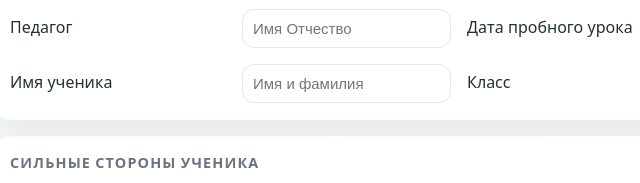
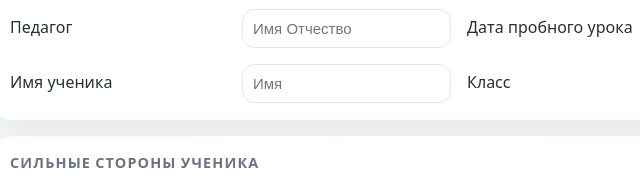
Before and after one commit to ValeriaPopovich/report_designer_after_the_trial_lesson, a plain HTML site: page index.html in a window 1280 px wide. Shown: the part 218-401 px from the top of the page, 181-821 px from the left. Drawn offline with nearby package versions, Linux system fonts and the light colour scheme.

Commit message:
Update index.html

```diff
--- a/index.html
+++ b/index.html
@@ -223,7 +223,7 @@
         </div>
         <div class="row">
           <div>Имя ученика</div>
-          <input id="student" placeholder="Имя и фамилия">
+          <input id="student" placeholder="Имя">
         </div>
         <div class="row">
           <div>Класс</div>
```
